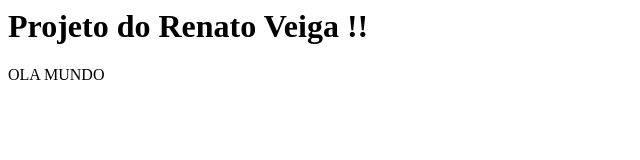
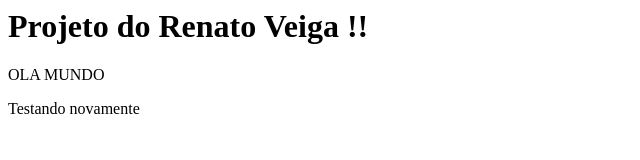
Before and after one commit to Renatovds/curso-git, a plain HTML site: page index.html in a window 1280 px wide. Shown: the whole page, without its empty margins (0-640 px from the left). Drawn offline with Linux system fonts and the light colour scheme.

Commit message:
adcionado paragrafo

```diff
--- a/index.html
+++ b/index.html
@@ -4,5 +4,6 @@
 </head>
     <body>
       OLA MUNDO
+    <p> Testando novamente </p>
     </body>
 </html>
```
